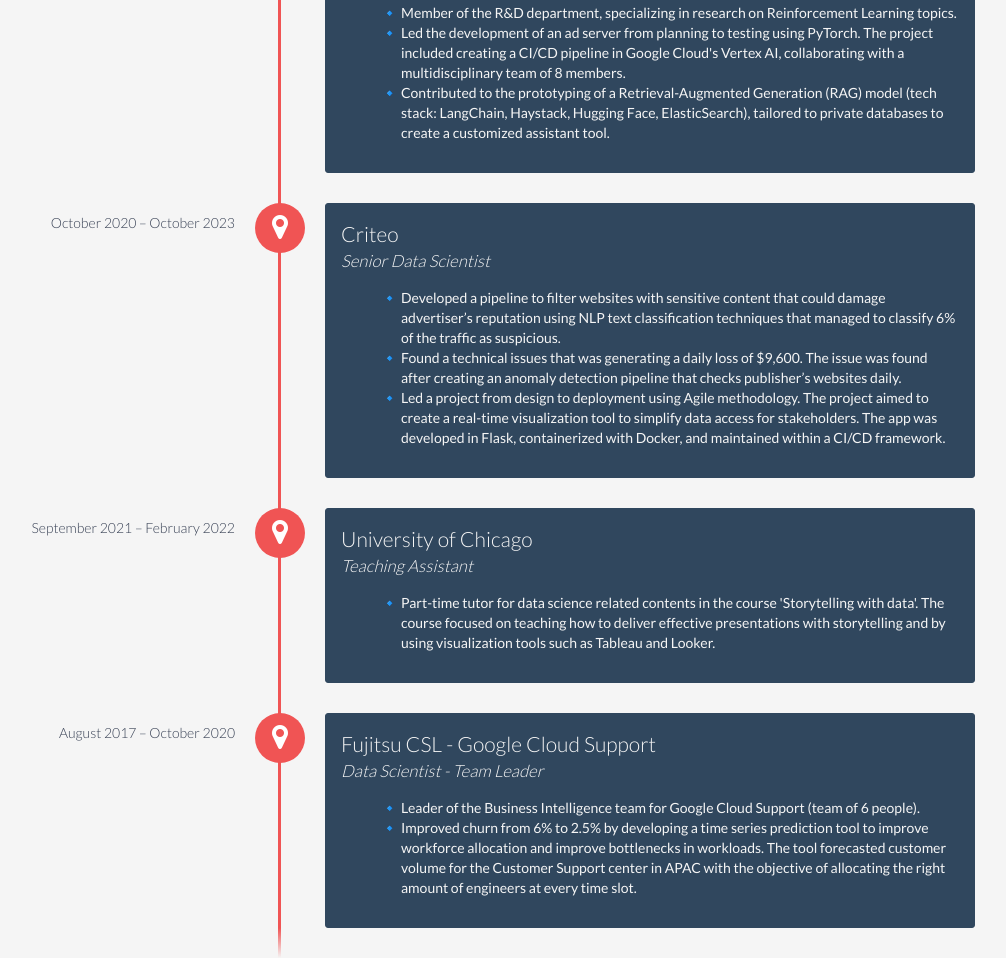
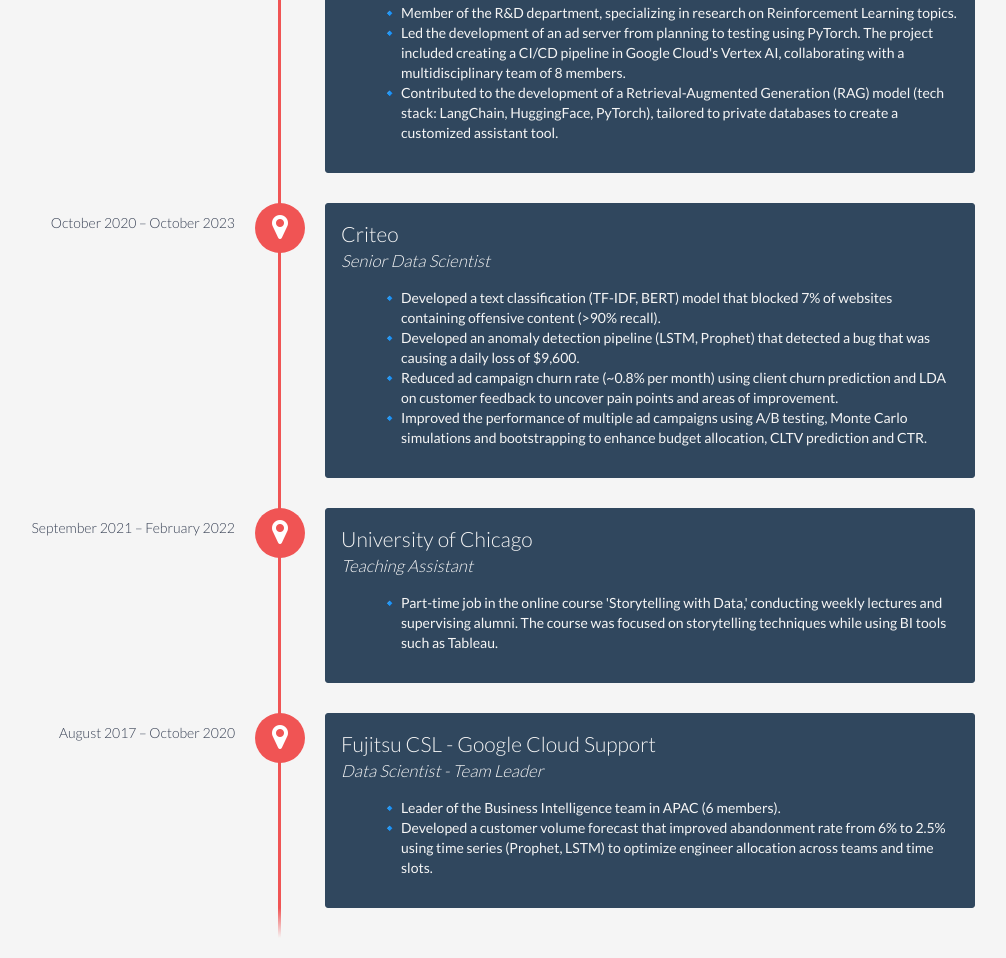
Before and after one commit to dvallslanaquera/davidvalls_portfolio, a website: page index.html in a window 1280 px wide. Shown: the part 1426-2384 px from the top of the page, without its empty margins (165-1171 px from the left). Drawn offline with nearby package versions, Linux system fonts and the light colour scheme.

Commit message:
Update index.html

```diff
--- a/index.html
+++ b/index.html
@@ -108,7 +108,7 @@
                     <li data-lang="jp">8人のチームで強化機械学習を使用してゼロから広告サーバーを開発し、Google Cloud Platformにホストしました。</li>
                     <li data-lang="en">Led the development of an ad server from planning to testing using PyTorch. The project included creating a CI/CD pipeline in Google Cloud's Vertex AI, collaborating with a multidisciplinary team of 8 members.<li>
                     <li data-lang="jp">研究開発のR&D部門のメンバー。</li>
-                    <li data-lang="en">Contributed to the prototyping of a Retrieval-Augmented Generation (RAG) model (tech stack: LangChain, Haystack, Hugging Face, ElasticSearch), tailored to private databases to create a customized assistant tool.</li>
+                    <li data-lang="en">Contributed to the development of a Retrieval-Augmented Generation (RAG) model (tech stack: LangChain, HuggingFace, PyTorch), tailored to private databases to create a customized assistant tool.</li>
                 </ul>
             </div>
 
@@ -118,11 +118,12 @@
                 <h4 data-lang="en"><em>Senior Data Scientist</em></h4>
                 <h4 data-lang="jp"><em>シニアデータサイエンティスト</em></h4>
                 <ul class="custom-bullet">
-                    <li data-lang="en">Developed a pipeline to filter websites with sensitive content that could damage advertiser’s reputation using NLP text classification techniques that managed to classify 6% of the traffic as suspicious.</li>
+                    <li data-lang="en">Developed a text classification (TF-IDF, BERT) model that blocked 7% of websites containing offensive content (>90% recall).</li>
                     <li data-lang="jp">NLPテキスト分類技術を使用して、広告主の評判を損なう可能性のあるセンシティブなコンテンツを含むウェブサイトをフィルタリングするパイプラインを開発し、既に7％の疑わしいトラフィックをブロックしています。</li>
-                    <li data-lang="en">Found a technical issues that was generating a daily loss of $9,600. The issue was found after creating an anomaly detection pipeline that checks publisher’s websites daily.</li>
+                    <li data-lang="en">Developed an anomaly detection pipeline (LSTM, Prophet) that detected a bug that was causing a daily loss of $9,600.</li>
                     <li data-lang="jp">発行者のデータを毎日チェックして不正や技術的な問題を検出する異常検出パイプラインを開発。このパイプラインは技術的問題の検出プロセスを加速し、発見に時間がかかる問題を見つけることができます。検出された問題の1つは、解決時に1日あたり9,600ドルの利益をもたらしました。</li>
-                    <li data-lang="en">Led a project from design to deployment using Agile methodology. The project aimed to create a real-time visualization tool to simplify data access for stakeholders. The app was developed in Flask, containerized with Docker, and maintained within a CI/CD framework.</li>
+                    <li data-lang="en">Reduced ad campaign churn rate (~0.8% per month) using client churn prediction and LDA on customer feedback to uncover pain points and areas of improvement.</li>
+                    <li data-lang="en">Improved the performance of multiple ad campaigns using A/B testing, Monte Carlo simulations and bootstrapping to enhance budget allocation, CLTV prediction and CTR. </li>
                     <li data-lang="jp">ABテストを実施して広告キャンペーンのパフォーマンスを比較し、広告インベントリを改善し続けました。結果は成功指標とガードレール指標を含む統計的観点から利害関係者に提示され、効果の大きさと統計的有意性に基づいて決定が下されます。</li>
                 </ul>
             </div>
@@ -133,7 +134,7 @@
                 <h4 data-lang="en"><em>Teaching Assistant</em></h4>
                 <h4 data-lang="jp"><em>大学講師</em></h4>
                 <ul class="custom-bullet">
-                    <li data-lang="en">Part-time tutor for data science related contents in the course 'Storytelling with data'. The course focused on teaching how to deliver effective presentations with storytelling and by using visualization tools such as Tableau and Looker. </li>
+                    <li data-lang="en">Part-time job in the online course 'Storytelling with Data,' conducting weekly lectures and supervising alumni. The course was focused on storytelling techniques while using BI tools such as Tableau.</li>
                     <li data-lang="jp">「データを使ったストーリーテリング」コースでデータサイエンス関連のトピックの講師。</li>
                 </ul>
             </div>
@@ -144,9 +145,9 @@
                 <h4 data-lang="en"><em>Data Scientist - Team Leader</em></h4>
                 <h4 data-lang="jp"><em>データサイエンティスト - チームリーダー</em></h4>
                 <ul class="custom-bullet">
-                    <li data-lang="en">Leader of the Business Intelligence team for Google Cloud Support (team of 6 people).</li>
+                    <li data-lang="en">Leader of the Business Intelligence team in APAC (6 members).</li>
                     <li data-lang="jp">Google Cloudサポートのビジネスインテリジェンスチーム（6人のチーム）のリーダー。</li>
-                    <li data-lang="en">Improved churn from 6% to 2.5% by developing a time series prediction tool to improve workforce allocation and improve bottlenecks in workloads. The tool forecasted customer volume for the Customer Support center in APAC with the objective of allocating the right amount of engineers at every time slot.</li>
+                    <li data-lang="en">Developed a customer volume forecast that improved abandonment rate from 6% to 2.5% using time series (Prophet, LSTM) to optimize engineer allocation across teams and time slots. </li>
                     <li data-lang="jp">APACのカスタマーサポートセンターの顧客数予測を開発し、エンジニアを適切に配置して顧客満足度を向上させ、顧客離れを防ぐことを目的としました。離職率は6％から2％に改善しました。</li>
                 </ul>
             </div>
```
